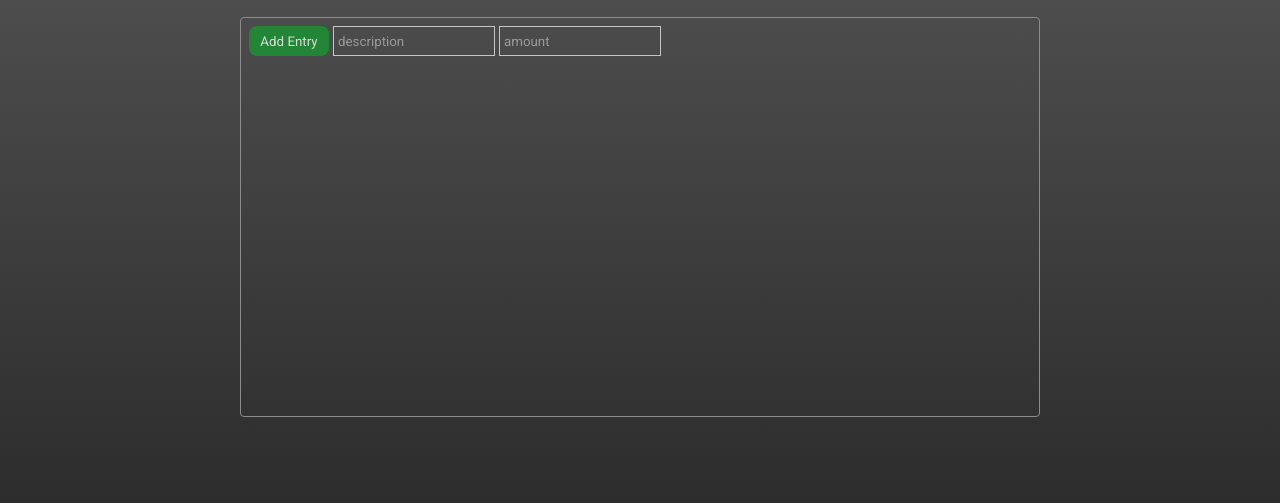
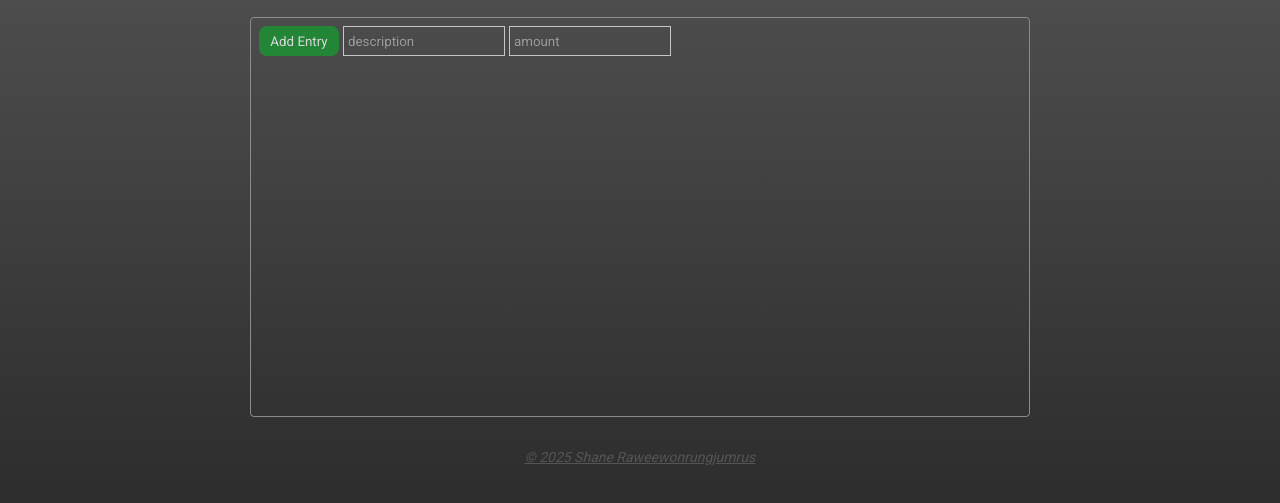
Before and after one commit to Lanternray/calDeficitTracker, a plain HTML site: page index.html in a window 1280 px wide. Shown: the part 195-698 px from the top of the page. Drawn offline with Linux system fonts and the light colour scheme.

Commit message:
Added footer, link back to home

```diff
--- a/css/styles.css
+++ b/css/styles.css
@@ -69,7 +69,7 @@ body {
     border: 1px solid hsl(0,0%,55%);
     border-radius: 4px;
     margin-top: 20px;
-    max-width: 800px;
+    max-width: 780px;
     width: 100%;
     height: 400px;
     padding: 8px;
@@ -108,3 +108,17 @@ input::placeholder {
 .entries-list ul {
     list-style: none;
 }
+
+.footer {
+    font-size: 14px;
+    color: rgb(85,85,85);
+    min-height: 2rem;
+    text-align: center;
+    margin-top: 2rem;
+
+}
+
+.footer a {
+    color: rgb(85,85,85);
+    font-style: italic;
+}
--- a/index.html
+++ b/index.html
@@ -34,7 +34,7 @@
 
     </div>
 
-    <div class="footer"></div>
+    <div class="footer"><a href="https://lanternray.github.io/myhome/">&copy 2025 Shane Raweewonrungjumrus</a></div>
 
 </body>
 </html>
--- a/main.js
+++ b/main.js
@@ -138,10 +138,6 @@ document.addEventListener("DOMContentLoaded", () => {
   addListBtn.addEventListener("click", () => {
     const description = inputDescrip.value.trim();
     const amount = parseFloat(inputAmount.value.trim());
-    if (description === "" || isNaN(amount)) {
-      alert("Please enter both description and a valid amount.");
-      return;
-    }
 
     const entry = { description, amount };
     entries.push(entry);
@@ -155,6 +151,16 @@ document.addEventListener("DOMContentLoaded", () => {
     inputAmount.value = "";
   });
 
+    // -----------------------
+  // "Enter" key trigger for Add Entry
+  // -----------------------
+  inputAmount.addEventListener("keydown", (event) => {
+    if (event.key === "Enter") {
+      event.preventDefault(); // prevents accidental form submission or reload
+      addListBtn.click();     // perform the same action as clicking Add Entry
+    }
+  });
+
   // -----------------------
   // Load saved data on start
   // -----------------------
```
